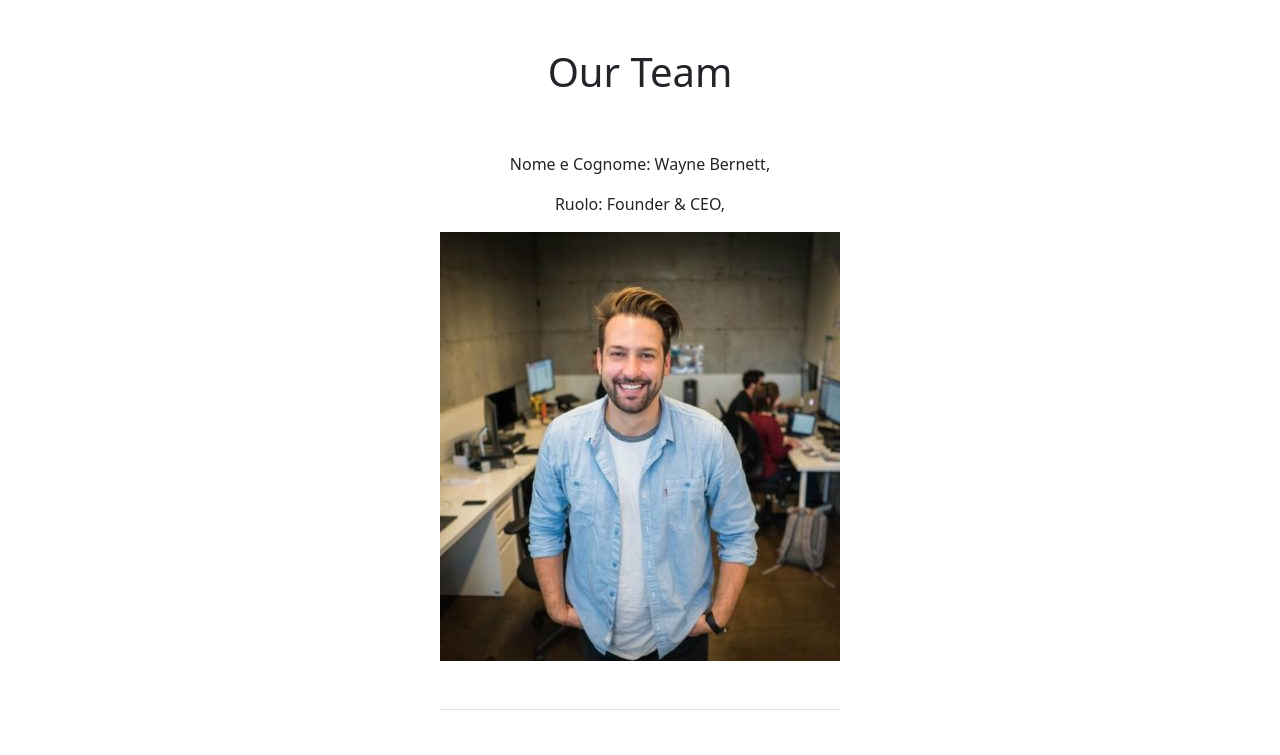
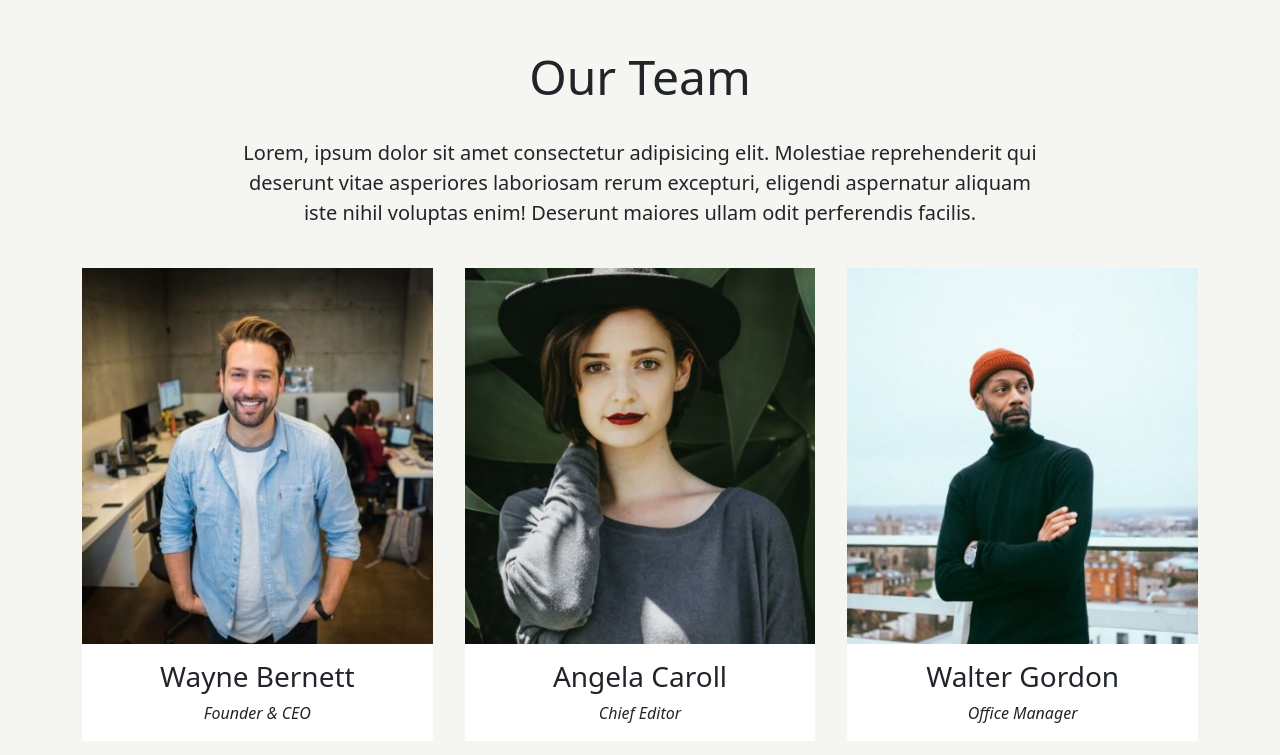
Before and after one commit to Amreal-Lamanera/js-our-team, a plain HTML site: page BONUS/index.html in a window 1280 px wide. Shown: the top 755 px of the page. Drawn offline with nearby package versions, Linux system fonts and the light colour scheme.

Commit message:
add Bonus 2 + 3

```diff
--- a/BONUS/css/app.css
+++ b/BONUS/css/app.css
@@ -0,0 +1,56 @@
+body {
+    background-color: #F5F5F1;
+}
+
+img {
+    max-width: 100%;
+}
+
+h1 {
+    font-size: calc(1.3rem + .6vw);
+}
+
+.sub-title {
+    font-size: 0.75rem;
+    /* padding: 0 2rem; */
+}
+
+.grid {
+    display: grid;
+    grid-template-columns: repeat(1, 1fr);
+    gap: 2rem;
+}
+
+.grid-col {
+    text-align: center;
+}
+
+@media (min-width: 768px) {
+    h1 {
+        font-size: 2rem;
+    }
+
+    .sub-title {
+        font-size: 1rem;
+        padding: 0 2rem;
+    }
+
+    .grid {
+        grid-template-columns: repeat(2, 1fr);
+    }
+}
+
+@media (min-width: 1200px) {
+    h1 {
+        font-size: 3rem;
+    }
+
+    .sub-title {
+        font-size: 1.25rem;
+        padding: 0 10rem;
+    }
+
+    .grid {
+        grid-template-columns: repeat(3, 1fr);
+    }
+}
--- a/BONUS/index.html
+++ b/BONUS/index.html
@@ -20,8 +20,17 @@
 
     <body>
 
-        <div class="container-lg d-flex flex-column align-items-center justify-content-center">
-            <h1 class="text-center py-5">Our Team</h1>
+        <div class="container-lg d-flex flex-column align-items-center justify-content-center pb-3">
+            <h1 class="text-center pt-5 pb-4">Our Team</h1>
+            <p class="text-center sub-title pb-4">Lorem, ipsum dolor sit amet consectetur adipisicing elit. Molestiae
+                reprehenderit qui
+                deserunt vitae
+                asperiores laboriosam rerum excepturi, eligendi aspernatur aliquam iste nihil voluptas enim! Deserunt
+                maiores ullam odit perferendis facilis.</p>
+
+            <div class="grid">
+
+            </div>
         </div>
         <!-- Bootstrap Bundle with Popper -->
         <script src='https://cdn.jsdelivr.net/npm/bootstrap@5.1.3/dist/js/bootstrap.bundle.min.js'
--- a/BONUS/js/app.js
+++ b/BONUS/js/app.js
@@ -14,7 +14,7 @@ ourTeam.push(getObject('WBarbara Ramosayne', 'Graphic Designer', 'barbara-ramos-
 ourTeam.forEach(consolePrint);
 
 // recupero info dal dom
-const domContainer = document.querySelector('.container-lg')
+const domContainer = document.querySelector('.grid')
 // stampo nel dom sotto forma di stringhe
 ourTeam.forEach(domStringPrint);
 
@@ -43,5 +43,12 @@ function consolePrint(element) {
     forma di stringhe.
 **********************************************************/
 function domStringPrint(element) {
-    domContainer.innerHTML += `<p>Nome e Cognome: ${element.name},</p> <p>Ruolo: ${element.role},</p> <figure class="pb-5 mb-5 border-bottom"><img src="img/${element.img}" alt="${element.name} img"></figure>`;
+    const gridCol = document.createElement('div');
+    gridCol.className = 'grid-col';
+    gridCol.classList.add('bg-white')
+    const img = `<figure><img src="img/${element.img}" alt="${element.name} img"></figure>`;
+    const name = `<h3>${element.name}</h3>`
+    const role = `<p class="fst-italic">${element.role}</p>`
+    gridCol.innerHTML += img + name + role;
+    domContainer.append(gridCol);
 }
```
